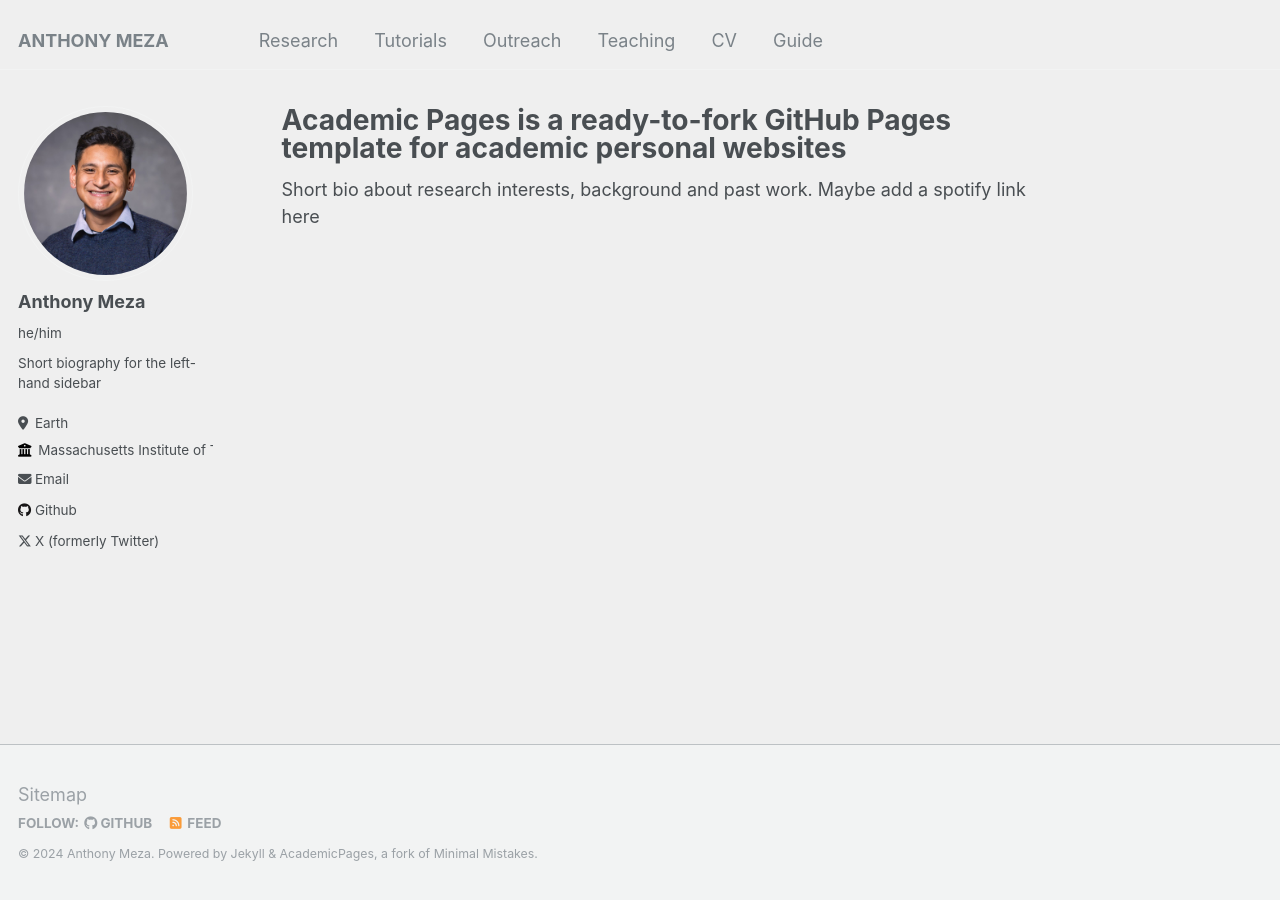
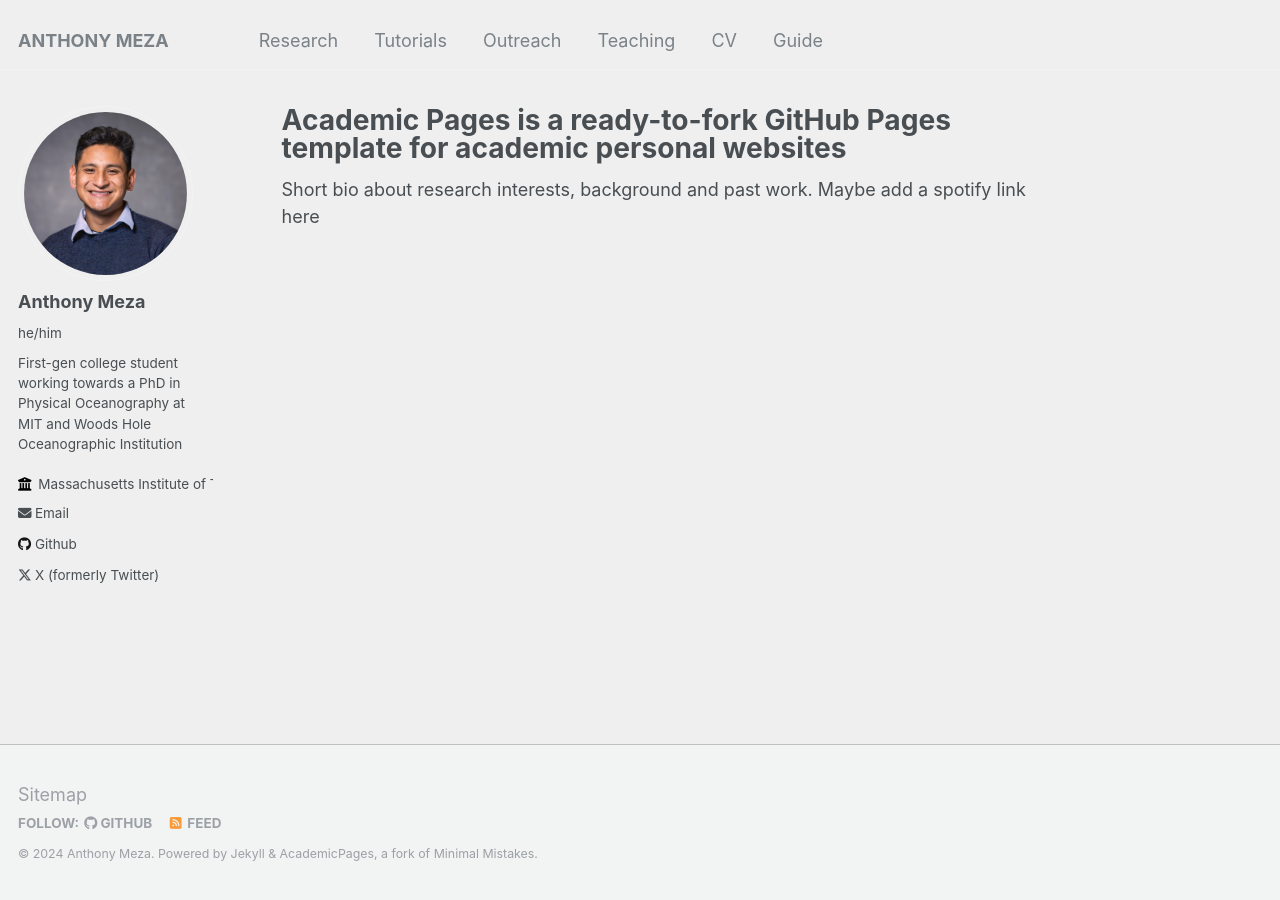
Before and after one commit to anthony-meza/anthony-meza.github.io, a Jekyll site: the page built from _pages/about.md, in a window 1280 px wide. Built offline with Jekyll 4.4.1, drawn with Linux system fonts in a browser that asks for light colours.

Commit message:
Update _config.yml

```diff
--- a/_config.yml
+++ b/_config.yml
@@ -28,8 +28,8 @@ author:
   avatar           : "headshot.jpeg"
   name             : "Anthony Meza"
   pronouns         : "he/him"
-  bio              : "Short biography for the left-hand sidebar"
-  location         : "Earth"
+  bio              : "First-gen college student working towards a PhD in Physical Oceanography at MIT and Woods Hole Oceanographic Institution"
+  location         : #"Earth"
   employer         : "Massachusetts Institute of Technology / Woods Hole Oceanographic Institution"
   uri              : # URL
   email            : "ameza@mit.edu"
```
